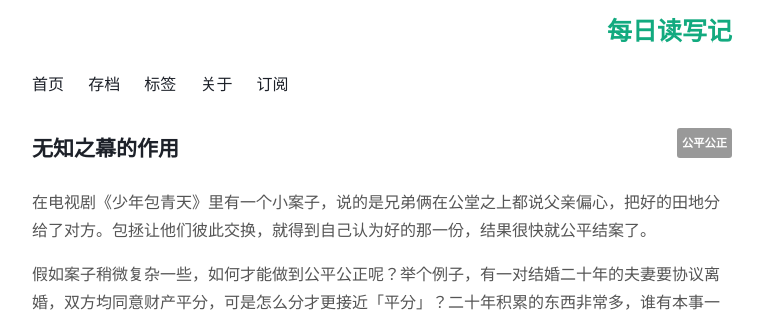
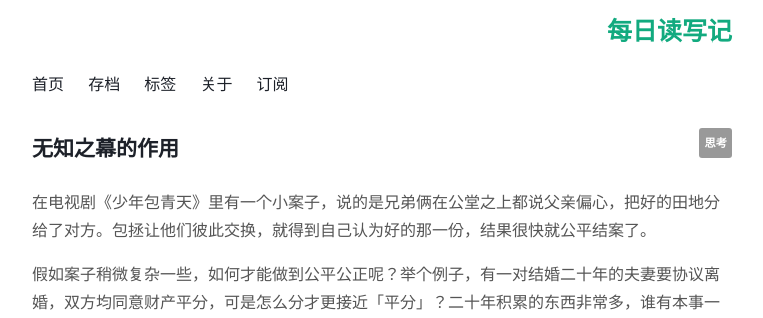
Before and after one commit to Turbo-Snail/ReadingCard, a Jekyll site: the page built from _posts/2017-07-04-VeilOfIgnorance.md, in a window 1280 px wide. Shown: the top 318 px of the page, without its empty margins (258-1021 px from the left). Built offline with Jekyll 4.4.1, drawn with Linux system fonts in a browser that asks for light colours; comment, search, counter and statistics services are not loaded.

Commit message:
Update 2017-07-04-VeilOfIgnorance.md

```diff
--- a/_posts/2017-07-04-VeilOfIgnorance.md
+++ b/_posts/2017-07-04-VeilOfIgnorance.md
@@ -2,7 +2,7 @@
 layout: post
 title: 无知之幕的作用
 tags:
-- 公平公正
+- 思考
 status: publish
 type: post
 published: true
```
